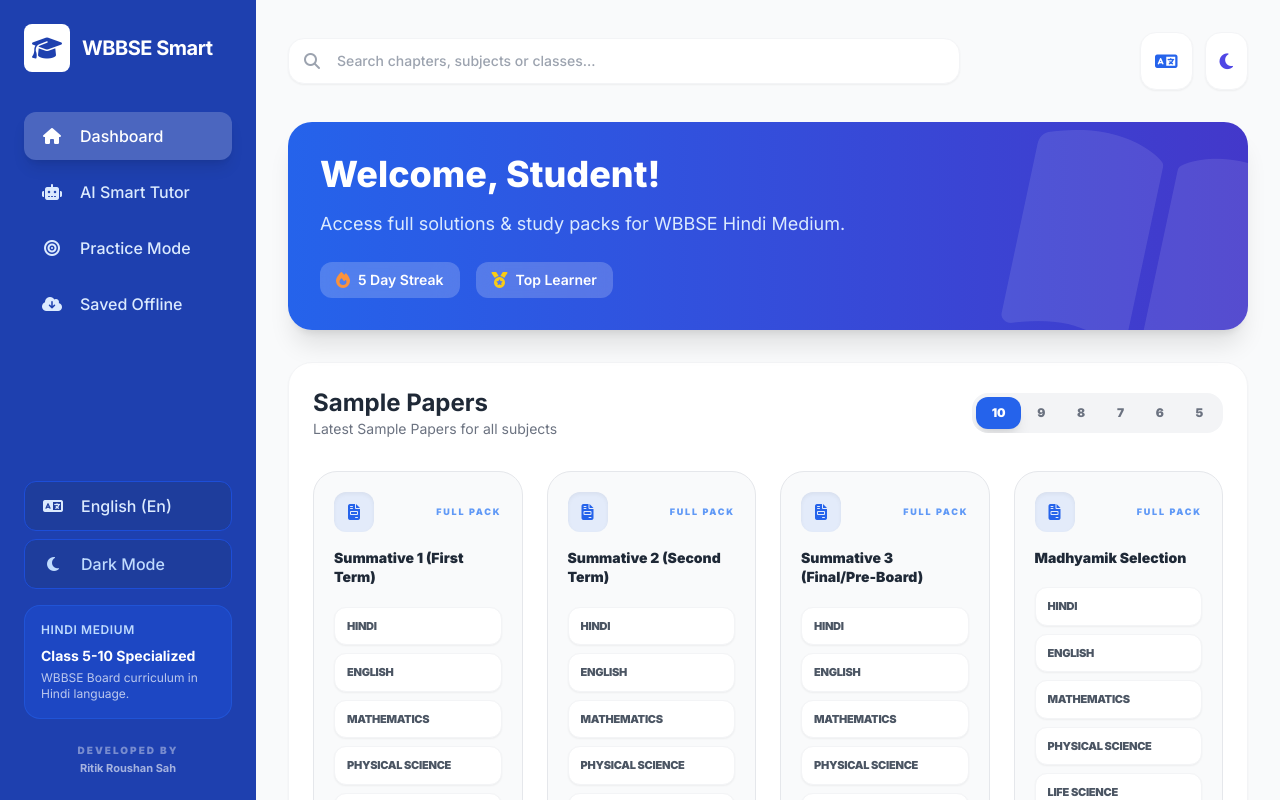
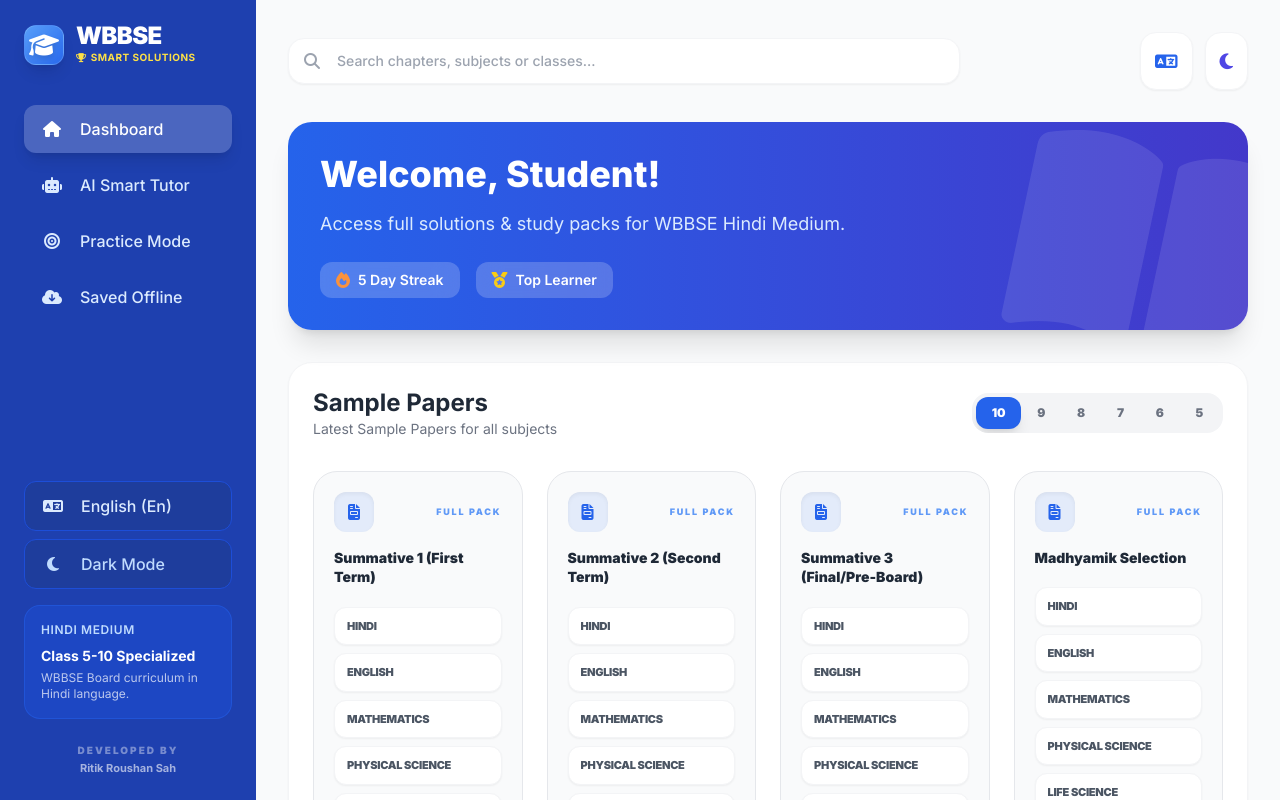
Before and after one commit to sonaliraj68889-ui/WBBSE-Smart-Solutions-, a React (Vite) app: page / in a window 1280 px wide. Built offline with nearby package versions, Linux system fonts and the light colour scheme.

Commit message:
feat(ui): Enhance app logo and branding
Redesigned the application logo in both mobile and desktop headers to be more visually appealing and representative of the "smart solutions" theme with added sparkle effects. Updated gradient backgrounds and box shadows for a more polished look.

```diff
--- a/components/Layout.tsx
+++ b/components/Layout.tsx
@@ -46,7 +46,11 @@
         <div className="flex justify-between items-center w-full">
           <div className="flex flex-col">
             <div className="flex items-center space-x-2">
-              <i className="fa-solid fa-graduation-cap text-2xl"></i>
+              <div className="relative w-8 h-8 rounded-lg bg-gradient-to-br from-blue-400 to-blue-600 flex items-center justify-center shadow-sm overflow-hidden border border-blue-300/30">
+                <div className="absolute inset-0 bg-blue-500/20"></div>
+                <i className="fa-solid fa-graduation-cap text-white text-lg z-10 drop-shadow-md"></i>
+                <i className="fa-solid fa-sparkles text-yellow-300 text-[8px] absolute top-1 right-1 z-10"></i>
+              </div>
               <span className="font-bold text-xl tracking-tight">WBBSE Smart Solutions</span>
             </div>
           </div>
@@ -97,10 +101,17 @@
         <div className="p-6 h-full flex flex-col">
           <div className="hidden md:flex flex-col mb-10">
             <div className="flex items-center space-x-3">
-              <div className={darkMode ? 'bg-blue-600 p-2 rounded-lg' : 'bg-white p-2 rounded-lg'}>
-                <i className={`fa-solid fa-graduation-cap ${darkMode ? 'text-white' : 'text-blue-800'} text-2xl`}></i>
+              <div className="relative w-10 h-10 rounded-xl bg-gradient-to-br from-blue-400 to-blue-600 flex items-center justify-center shadow-lg overflow-hidden border border-blue-300/30">
+                <div className="absolute inset-0 bg-blue-500/20"></div>
+                <i className="fa-solid fa-graduation-cap text-white text-2xl z-10 drop-shadow-md"></i>
+                <i className="fa-solid fa-sparkles text-yellow-300 text-[10px] absolute top-1.5 right-1.5 z-10"></i>
               </div>
-              <span className="font-bold text-xl tracking-tight">WBBSE Smart</span>
+              <div className="flex flex-col">
+                <span className="font-black text-2xl tracking-tight leading-none">WBBSE</span>
+                <span className="text-[10px] font-bold text-yellow-300 uppercase tracking-wider flex items-center mt-0.5">
+                  <i className="fa-solid fa-trophy mr-1 text-[9px]"></i> Smart Solutions
+                </span>
+              </div>
             </div>
             {isOffline && (
               <div className="mt-4 text-xs font-bold bg-red-500/20 text-red-100 px-3 py-2 rounded-lg flex items-center">
```
